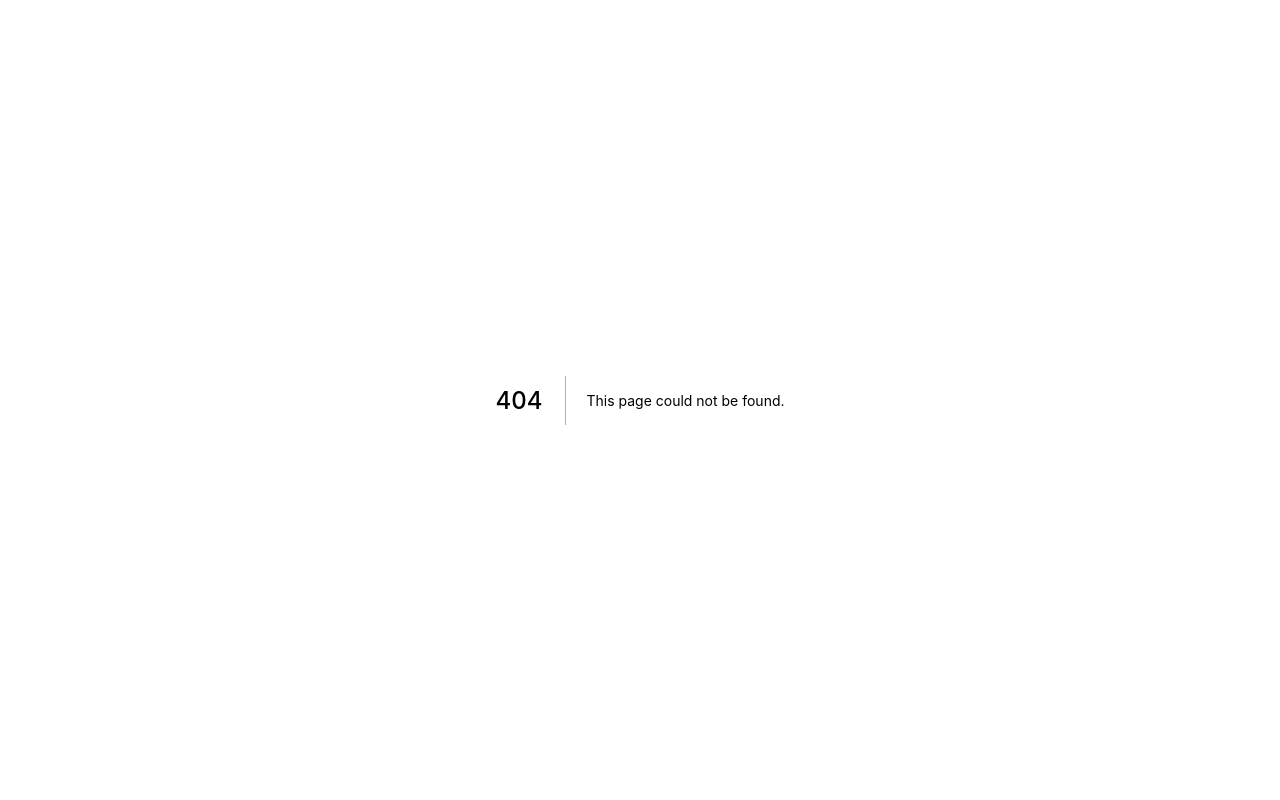
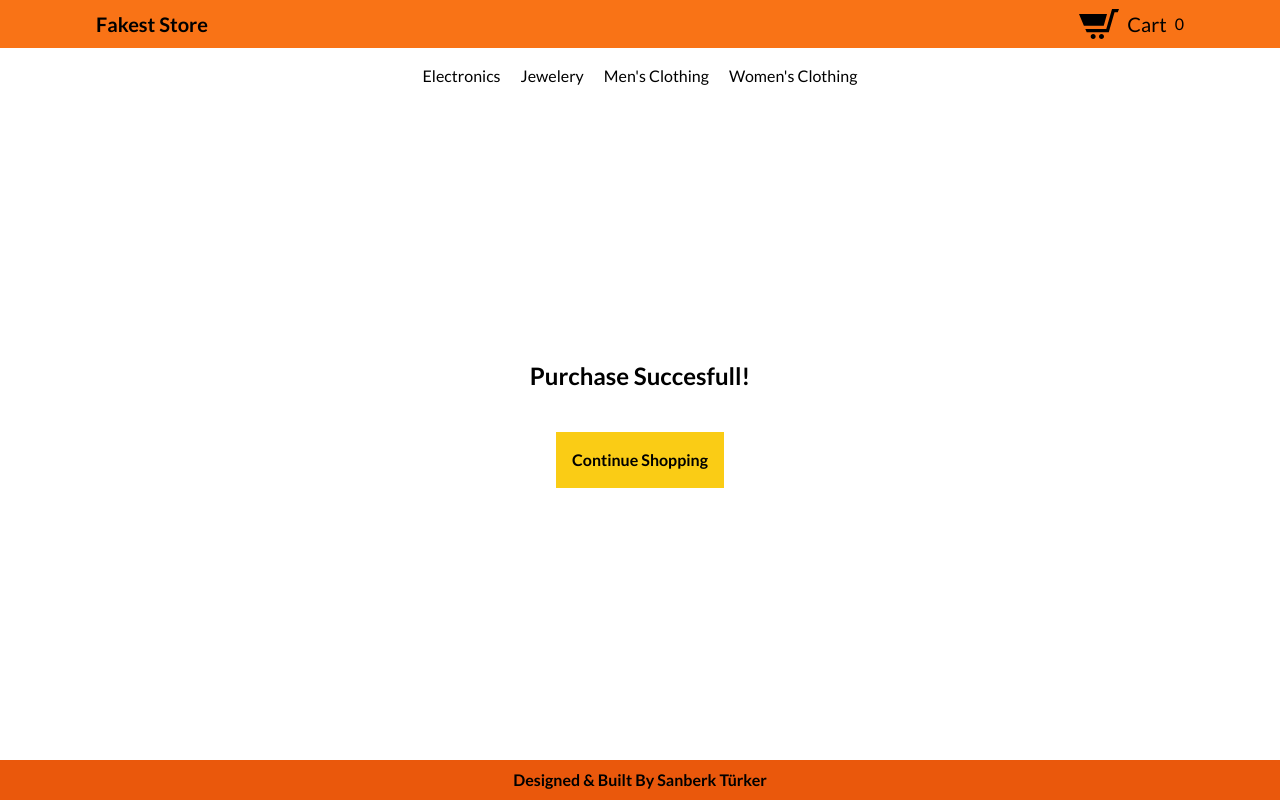
Before and after one commit to sanberkHax/fakest-store, a Next.js app: page /checkout in a window 1280 px wide. Before the commit this address had no page. Built offline with nearby package versions, Linux system fonts and the light colour scheme.

Commit message:
Add checkout page

```diff
--- a/pages/cart.tsx
+++ b/pages/cart.tsx
@@ -5,16 +5,28 @@ import { Footer } from './../components/Footer';
 import { CartContext } from './../store/cart-context';
 import { CartItem } from '../components/CartItem';
 import Link from 'next/link';
+import { useRouter } from 'next/router';
 
 export default function Cart() {
-  const { productsInCart, calcTotalPrice, updateTotalAmount, totalPrice } =
-    useContext(CartContext);
+  const {
+    productsInCart,
+    calcTotalPrice,
+    updateTotalAmount,
+    totalPrice,
+    resetCart,
+  } = useContext(CartContext);
 
   useEffect(() => {
     calcTotalPrice();
     updateTotalAmount();
   }, [productsInCart]);
 
+  const router = useRouter();
+
+  const checkoutHandler = () => {
+    resetCart();
+    router.push('/checkout');
+  };
   return (
     <div className="flex flex-col min-h-screen">
       <Head>
@@ -38,7 +50,10 @@ export default function Cart() {
               ))}
             </ul>
             <p className="font-bold">Total Price:${totalPrice}</p>
-            <button className="bg-yellow-400 hover:bg-yellow-300 rounded-md p-3 font-bold ">
+            <button
+              className="bg-yellow-400 hover:bg-yellow-300 rounded-md p-3 font-bold "
+              onClick={checkoutHandler}
+            >
               Checkout
             </button>
           </div>
--- /dev/null
+++ b/pages/checkout.tsx
@@ -0,0 +1,27 @@
+import Head from 'next/head';
+import React, { useState } from 'react';
+import { Header } from '../components/Header';
+import { Footer } from './../components/Footer';
+import Link from 'next/link';
+
+export default function Checkout() {
+  return (
+    <div className="flex flex-col h-screen">
+      <Head>
+        <title>Fakest Store</title>
+        <meta name="description" content="Fakest store e-commerce" />
+        <link rel="icon" href="/favicon.ico" />
+      </Head>
+      <Header />
+      <main className="flex flex-col justify-center items-center h-full p-10 sm:p-20 text-center gap-10 lg:px-24 2xl:px-72">
+        <h1 className="text-2xl font-bold">Purchase Succesfull!</h1>
+        <Link href="/">
+          <a className="bg-yellow-400 hover:bg-yellow-300 p-4 font-bold">
+            Continue Shopping
+          </a>
+        </Link>
+      </main>
+      <Footer />
+    </div>
+  );
+}
--- a/store/cart-context.tsx
+++ b/store/cart-context.tsx
@@ -22,6 +22,7 @@ type CartContextType = {
   updateTotalAmount: () => void;
   changePrice: (id: number, amount: number) => void;
   calcTotalPrice: () => void;
+  resetCart: () => void;
 };
 
 export const CartContext = React.createContext<CartContextType>({
@@ -35,6 +36,7 @@ export const CartContext = React.createContext<CartContextType>({
   updateTotalAmount: () => {},
   changePrice: () => {},
   calcTotalPrice: () => {},
+  resetCart: () => {},
 });
 
 export function CartContextProvider(props) {
@@ -107,6 +109,12 @@ export function CartContextProvider(props) {
     updateTotalAmount();
   };
 
+  const resetCart = () => {
+    setTotalAmount(0);
+    setProductsInCart([]);
+    setTotalPrice(0);
+  };
+
   const updateTotalAmount = () => {
     // Update total amount of products inside the cart
     if (productsInCart.length === 0) {
@@ -127,6 +135,7 @@ export function CartContextProvider(props) {
       productsInCart,
       totalAmount,
       totalPrice,
+      resetCart,
       setProductsInCart,
       addProduct,
       updateProducts,
```
